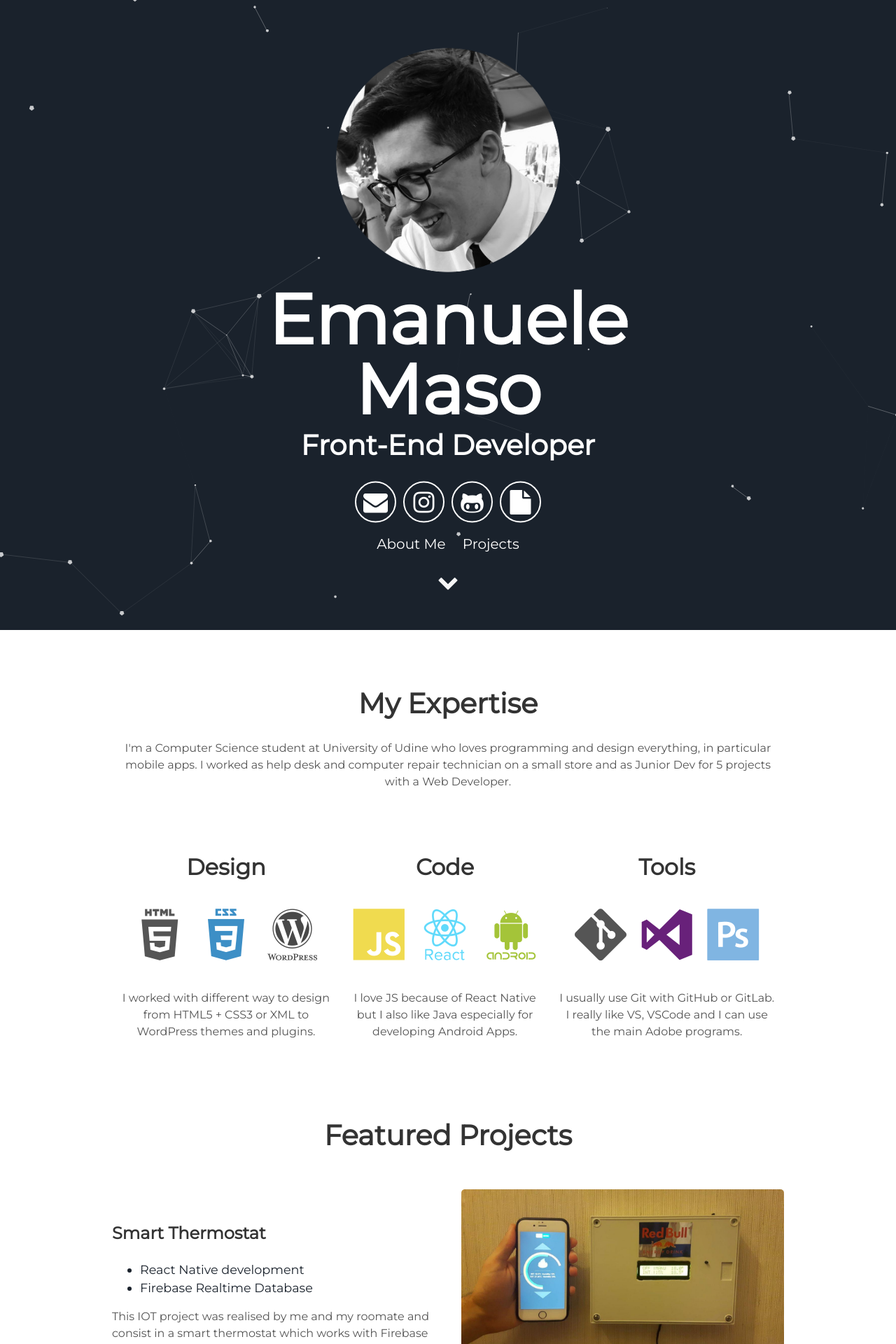
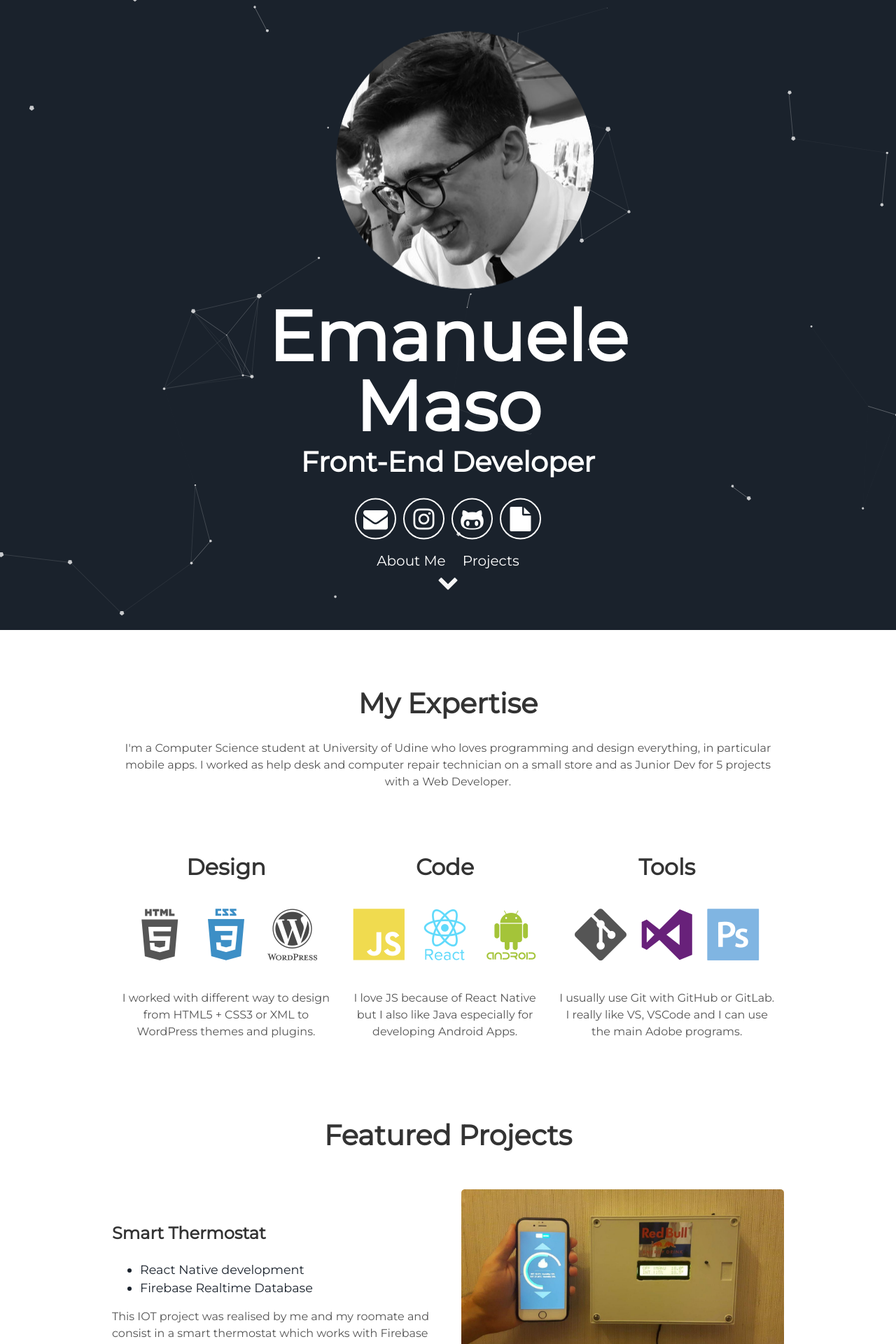
Before and after one commit to ClarkStoro/clarkstoro.github.io, a Jekyll site: the page built from index.html, in a window 1280 px wide. Shown: the top 1920 px of the page at 70% size. Built offline with Jekyll 4.4.1, drawn with Linux system fonts in a browser that asks for light colours.

Commit message:
Update header.html

```diff
--- a/_includes/header.html
+++ b/_includes/header.html
@@ -2,7 +2,7 @@
   <div class="header">
 
       <div style="width: 50%; height: 50%; margin: 0 auto; margin-top: -30px;">
-        <img alt="ema" class="photo" src="{{ "/assets/img/EmanueleMaso.png"}}"  style="width: 100%"; text-align:center; display: inline-block;margin: 0 auto;"/>
+        <img alt="ema" class="photo" src="{{ "/assets/img/EmanueleMaso.png"}}"/>
       </div>
 
       <h1>
```
